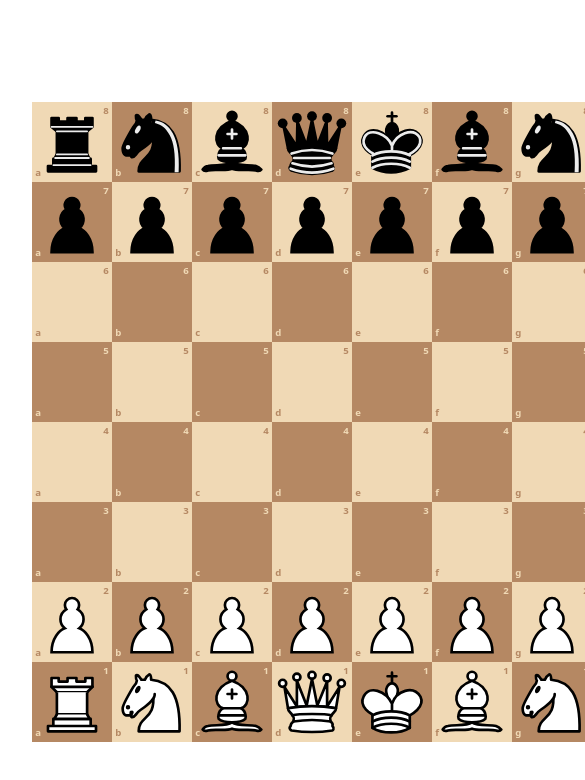
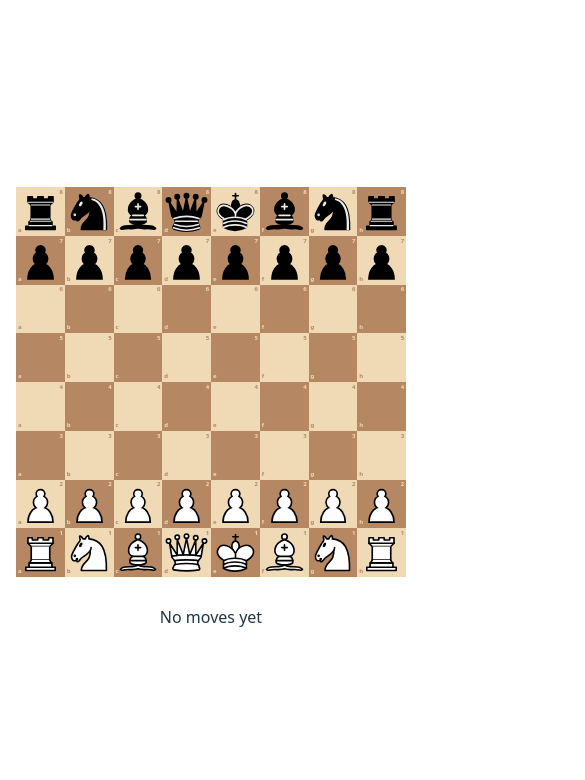
Before and after one commit to akhialomgir/chess, a React (Vite) app: page / in a window 390 px wide. Shown: the top 780 px of the page, 585 px wide, since content can reach past the window. Built offline with nearby package versions, Linux system fonts and the light colour scheme.

Commit message:
feat: support phone

```diff
--- a/src/App.css
+++ b/src/App.css
@@ -9,3 +9,14 @@
   display: flex;
   align-items: flex-start;
 }
+
+@media (max-width: 768px) {
+  #root {
+    padding: 1rem;
+  }
+
+  .game-box {
+    flex-direction: column;
+    align-items: center;
+  }
+}
--- a/src/components/Chessboard.css
+++ b/src/components/Chessboard.css
@@ -5,6 +5,8 @@
   display: grid;
   grid-template-columns: repeat(8, 1fr);
   grid-template-rows: repeat(8, 1fr);
+  width: fit-content;
+  margin: 0 auto;
 }
 
 .board-square {
@@ -56,3 +58,26 @@
 .dark-text {
   color: var(--dark-square);
 }
+
+@media (max-width: 768px) {
+  .chessboard {
+    width: 100vw;
+    max-width: 100vw;
+  }
+
+  .board-square {
+    width: 12.5vw;
+    font-size: clamp(12px, 3vw, 16px);
+  }
+
+  .file-label,
+  .rank-label {
+    font-size: 0.5em;
+  }
+}
+
+@media (max-width: 768px) {
+  body {
+    overflow-x: hidden;
+  }
+}
```
